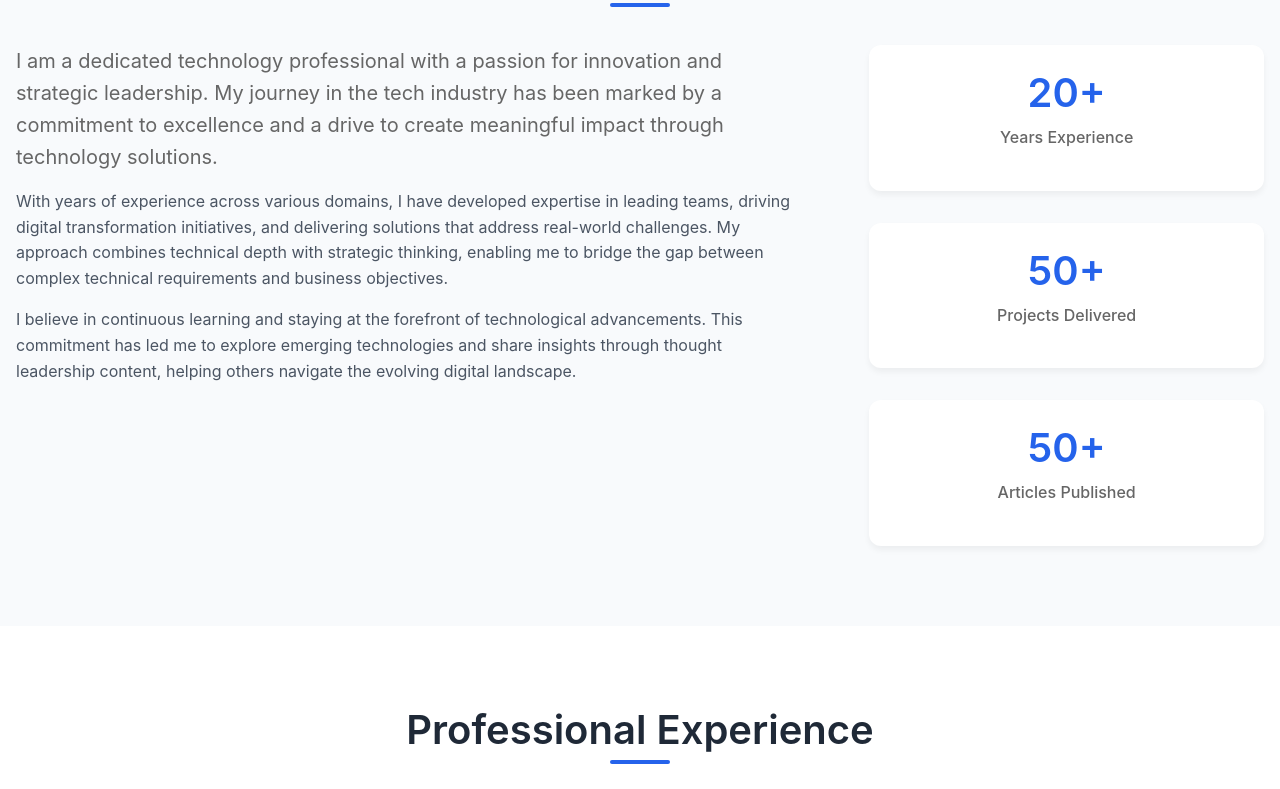
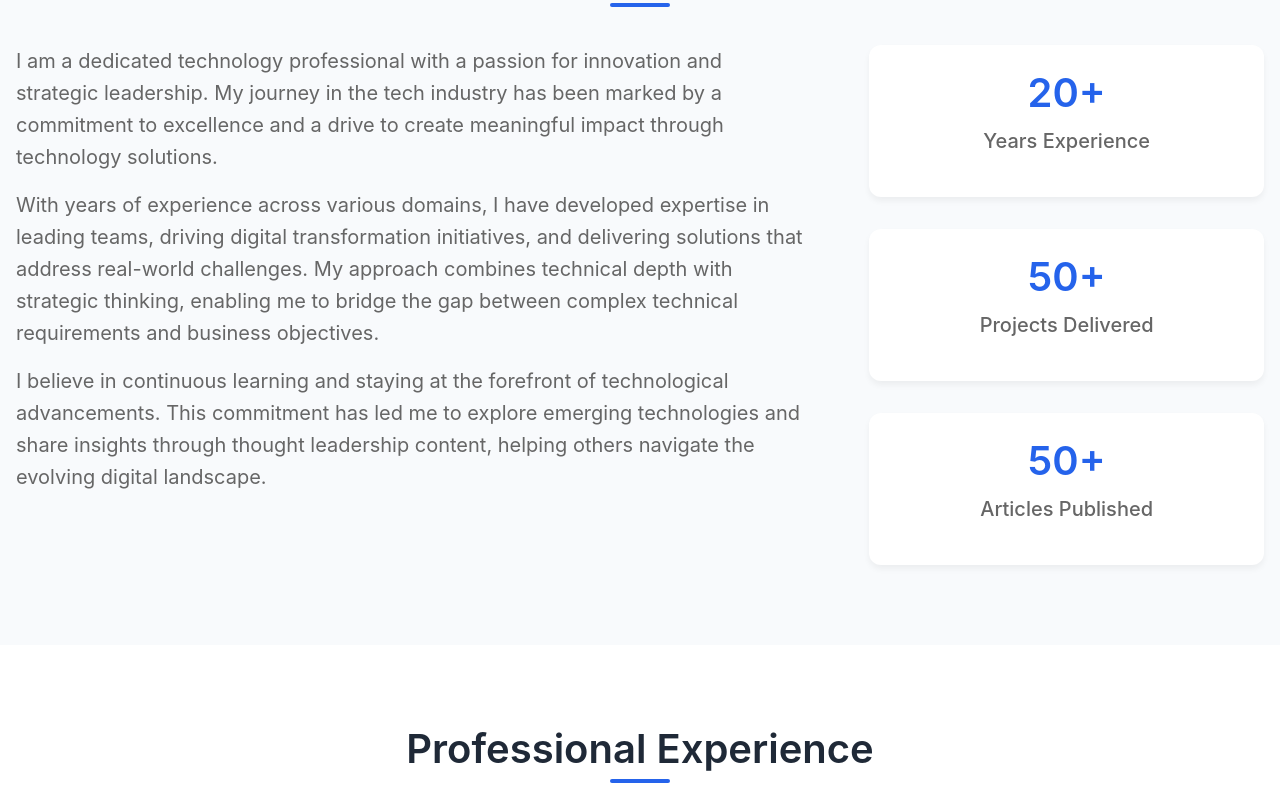
Before and after one commit to rinkeshjindal/rinkeshjindal, a website: page index.html in a window 1280 px wide. Shown: the part 931-1720 px from the top of the page. Drawn offline with Linux system fonts and the light colour scheme.

Commit message:
Update style.css

```diff
--- a/assets/css/style.css
+++ b/assets/css/style.css
@@ -39,9 +39,9 @@ h3 {
 
 p {
     margin-bottom: 1rem;
-    font-size: 1rem;
+    font-size: 1.25rem;
     line-height: 1.6;
-    color: #4b5563;
+    color: #666;
 }
 
 .lead {
```
